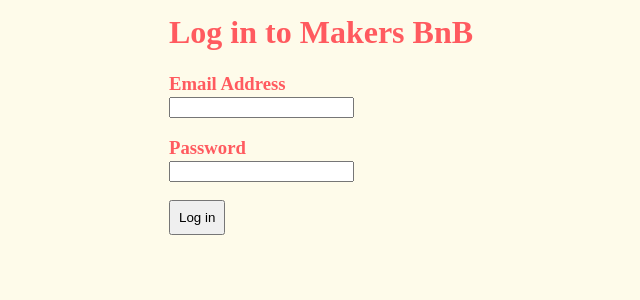
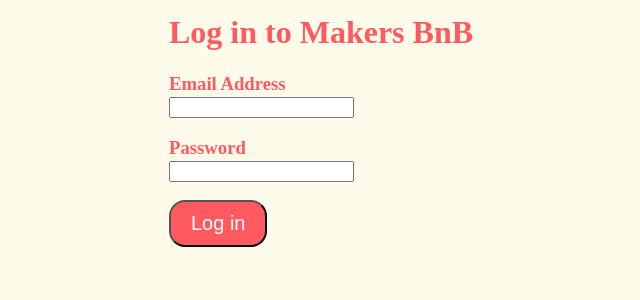
Before and after one commit to hudaa12/MakersBnB, a Flask app: page /login in a window 1280 px wide. Shown: the part 153-453 px from the top of the page, without its empty margins (319-959 px from the left). Run offline with Flask 3, Linux system fonts and the light colour scheme; some web fonts are replaced.

Commit message:
css files

```diff
--- a/templates/login.html
+++ b/templates/login.html
@@ -23,7 +23,7 @@
           <input type="password" name="password" id="password" />
         </h3>
 
-        <p><input type="submit" value="Log in" class="button" /></p>
+        <p><input type="submit" value="Log in" class="btn" /></p>
       </form>
     </div>
   </body>
```
